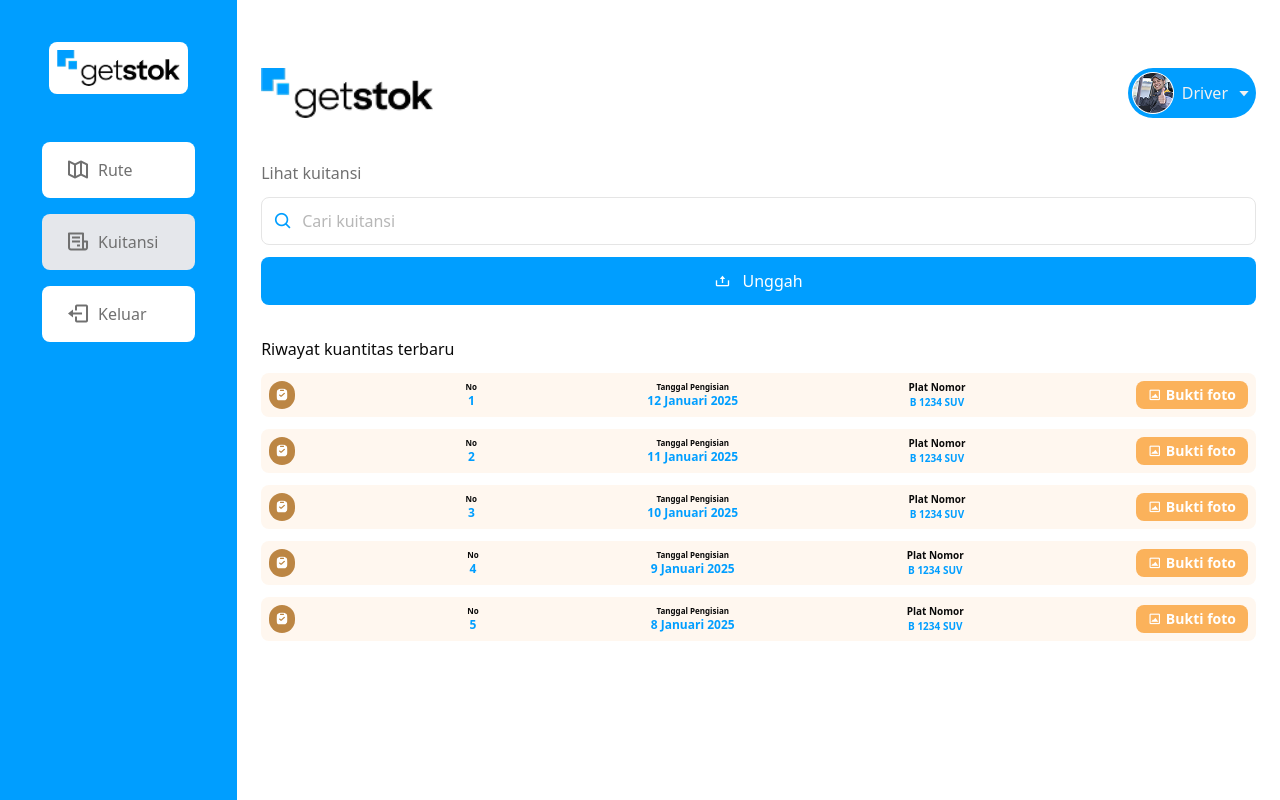
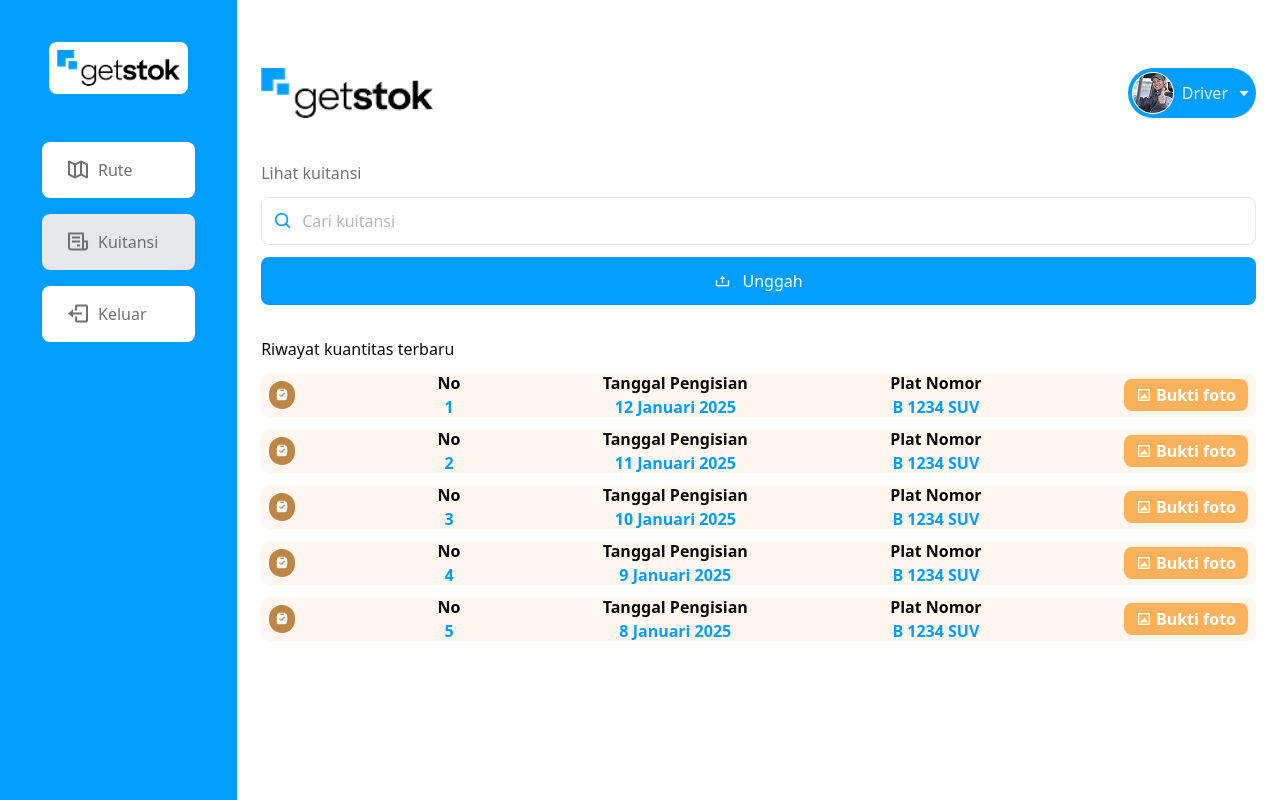
Before and after one commit to Jeremyapass/GetStokPWA, a Next.js app: page /pengemudi/kuitansi in a window 1280 px wide. Built offline with nearby package versions, Linux system fonts and the light colour scheme.

Commit message:
FEAT: fix text on pengemudi user on desktop and mobile

```diff
--- a/src/app/manajemen/layout.tsx
+++ b/src/app/manajemen/layout.tsx
@@ -251,7 +251,7 @@ const LayoutManajemen: React.FC<LayoutManajemenProps> = ({ children }) => {
 
         {/* Panel Status Terkini - Muncul jika ada notifikasi */}
         {isOpen !== null && (
-          <div className="fixed top-0 right-2 md:right-5 h-[60vh] w-[95%] md:w-fit flex flex-col shadow-md rounded-[8px] bg-white p-4 gap-2 z-[4] max-h-[300px] overflow-auto">
+          <div className="fixed top-0 sm:top-auto right-2 sm:bottom-0 sm:right-10 h-[50vh] w-[95%] md:w-fit flex flex-col shadow-md rounded-[8px] bg-white p-4 gap-2 z-[4] sm:h-[600px] overflow-auto">
             <button
               onClick={() => {
                 setIsOpen(null);
--- a/src/app/pengemudi/kuitansi/page.tsx
+++ b/src/app/pengemudi/kuitansi/page.tsx
@@ -199,23 +199,23 @@ const KuitansiPage = () => {
               width={15}
               height={15}
             />
-            <div className="flex flex-col items-center font-semibold text-[8px]">
+            <div className="flex flex-col items-center font-semibold text-[8px] sm:text-base ">
               No
-              <p className="text-[#009EFF] text-xs">{index + 1}</p>
+              <p className="text-[#009EFF] text-xs sm:text-base">{index + 1}</p>
             </div>
-            <div className="flex flex-col items-center font-semibold text-[8px]">
+            <div className="flex flex-col items-center font-semibold text-[8px] sm:text-base">
               Tanggal Pengisian
-              <p className="text-[#009EFF] text-xs">
+              <p className="text-[#009EFF] text-[11px] sm:text-base">
                 {riwayat.tanggalPengisian}
               </p>
             </div>
-            <div className="flex flex-col items-center font-semibold text-[10px]">
+            <div className="flex flex-col items-center font-semibold text-[10px] sm:text-base">
               Plat Nomor
-              <p className="text-[#009EFF] text-[10px]">{riwayat.platNomor}</p>
+              <p className="text-[#009EFF] text-[10px] sm:text-base">{riwayat.platNomor}</p>
             </div>
 
-            <div className="flex gap-1 bg-[#FBB25B] px-3 py-1 rounded-[8px] justify-center items-center text-white font-semibold text-sm">
-              <i className="bx bx-image-alt"></i>
+            <div className="flex gap-1 bg-[#FBB25B] px-3 py-1 rounded-[8px] justify-center items-center text-white font-semibold text-sm sm:text-base">
+              <i className="bx bx-image-alt sm:text-base"></i>
               Bukti foto
             </div>
           </div>
--- a/src/app/pengemudi/rute/[detail]/page.tsx
+++ b/src/app/pengemudi/rute/[detail]/page.tsx
@@ -48,7 +48,7 @@ const DetailRutePage = () => {
   const center: LatLngExpression = [-6.3088, 106.8525];
 
   return (
-    <div className="px-6 flex flex-col gap-3 h-full">
+    <div className="px-6 flex flex-col gap-3 h-full -mt-4">
       <button onClick={()=> route.push('/pengemudi/rute')} className="bg-[#009EFF] text-white px-6 py-3 h-fit rounded-[8px] flex items-center gap-2 font-semibold mb-2 w-fit">
         <i className="bx bx-arrow-back"></i>
         Detail Validasi rute
--- a/src/app/pengemudi/rute/page.tsx
+++ b/src/app/pengemudi/rute/page.tsx
@@ -126,23 +126,23 @@ const RutePage = () => {
               width={15}
               height={15}
             />
-            <div className="flex flex-col items-center font-semibold text-[8px]">
+            <div className="flex flex-col items-center font-semibold text-[8px] sm:text-base">
               <span>No</span>
-              <p className="text-[#009EFF] text-xs">{index + 1}</p>
+              <p className="text-[#009EFF] text-xs sm:text-base">{index + 1}</p>
             </div>
-            <div className="flex flex-col items-center font-semibold text-[8px]">
+            <div className="flex flex-col items-center font-semibold text-[8px] sm:text-base">
               <span>Tanggal Keberangkatan</span>
-              <p className="text-[#009EFF] text-xs">
+              <p className="text-[#009EFF] text-xs sm:text-base">
                 {riwayat.tanggalPengisian}
               </p>
             </div>
-            <div className="flex flex-col items-center font-semibold text-[10px]">
+            <div className="flex flex-col items-center font-semibold text-[10px] sm:text-base">
               <span>Plat Nomor</span>
-              <p className="text-[#009EFF] text-xs">{riwayat.platNomor}</p>
+              <p className="text-[#009EFF] text-xs sm:text-base">{riwayat.platNomor}</p>
             </div>
             <button
               onClick={() => route.push("/pengemudi/rute/1")}
-              className="flex gap-1 bg-[#009EFF] px-3 py-1 rounded-[8px] justify-center items-center text-white font-semibold text-sm cursor-pointer"
+              className="flex gap-1 bg-[#009EFF] px-3 py-1 rounded-[8px] justify-center items-center text-white font-semibold text-sm cursor-pointer sm:text-base"
             >
               Detail
             </button>
```
